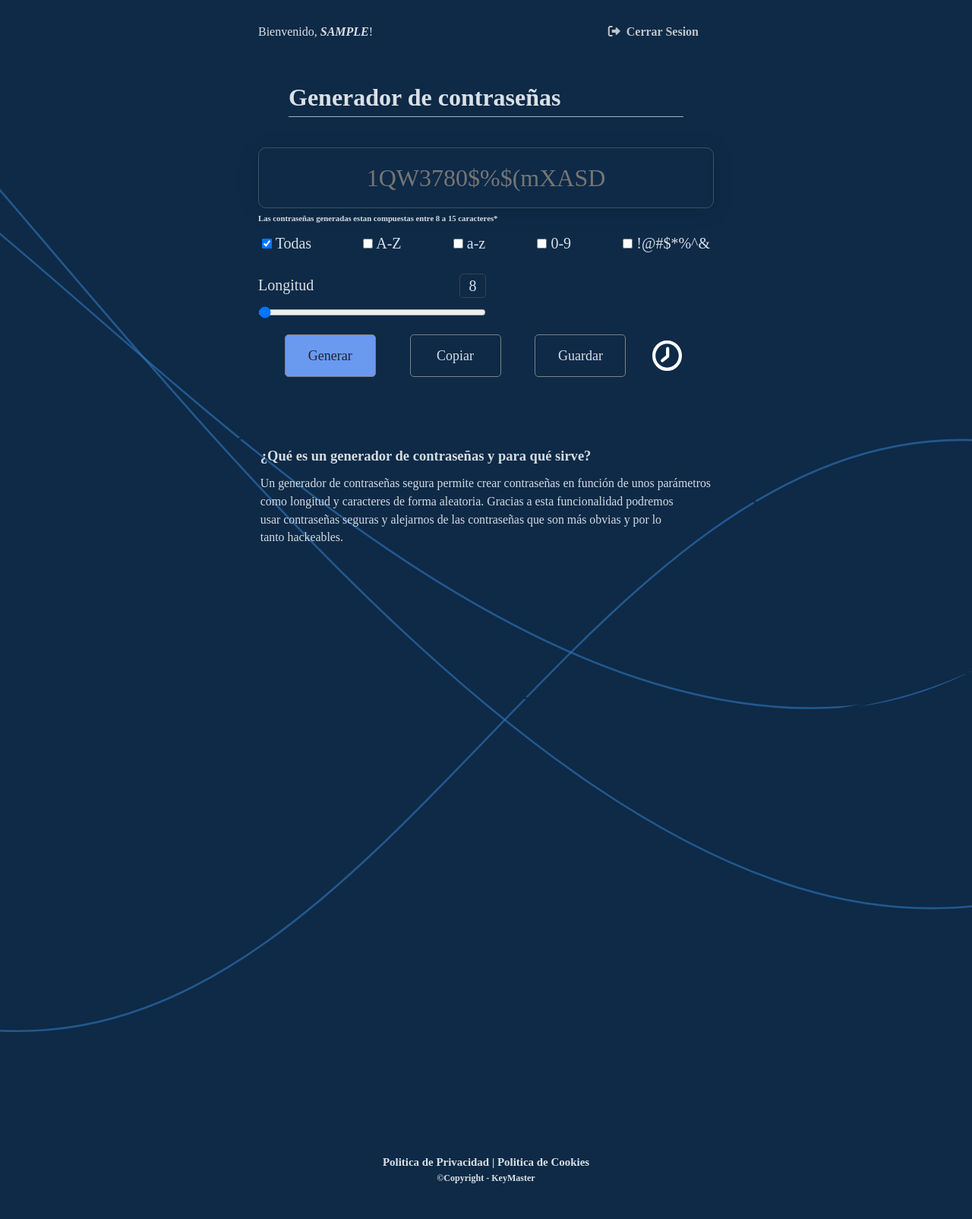
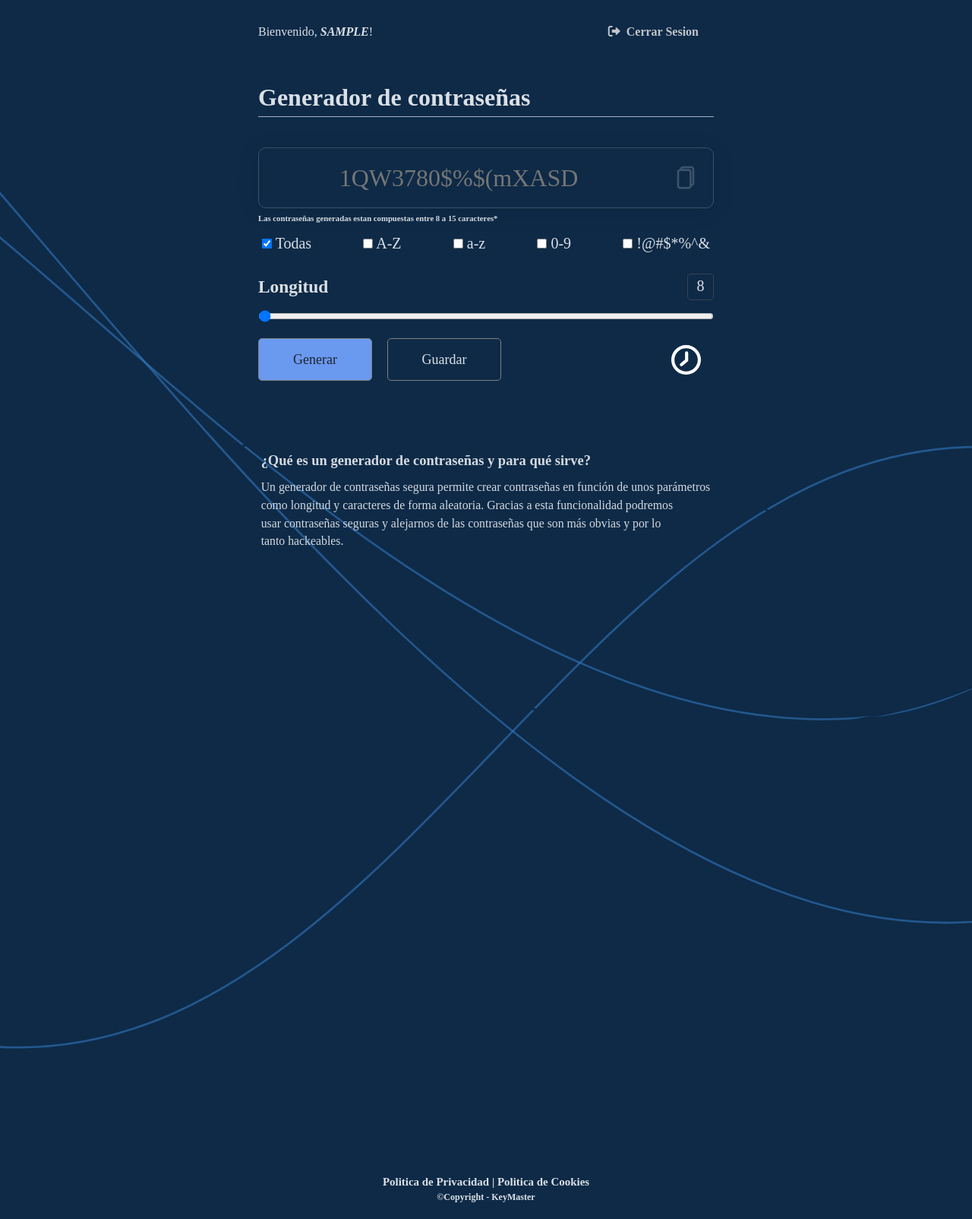
Before and after one commit to DarielsMtz/KeyMaster, a PHP site: page /generador.php in a window 1280 px wide. Shown: the whole page at 76% size. Before the commit the page ends 1557 px from the top, so only its background shows below. Run offline with PHP 8.4, Linux system fonts and the light colour scheme; the visitor is signed in with stand-in values (Sample User, id 1).

Commit message:
Retoque en los estilos

```diff
--- a/css/style.css
+++ b/css/style.css
@@ -14,6 +14,7 @@
     url("../font/HexosItalic.woff") format("woff");
 }
 
+/* -------------------------------------------- */
 /* Variables */
 :root {
   /* colores */
@@ -34,7 +35,9 @@
   --tamano-minimo: 1200px;
   --tamano-maximo: 1920px;
 }
+/* -------------------------------------------- */
 
+/* -------------------------------------------- */
 /* Animacion de vista */
 @keyframes show {
   from {
@@ -46,17 +49,15 @@
     scale: 100%;
   }
 }
-/* ******************************** */
+/* -------------------------------------------- */
 
-/* *********************************** */
-/* *** ESTILOS GENERALES *** */
-/* *********************************** */
-
+/* ============================================ */
+/* ESTILOS GENERALES */
+/* ============================================ */
 html {
-  font-family: "HexosR" "serif";
+  /* font-family: "HexosR" "Arial"; */
   font-size: 1em;
   scroll-behavior: smooth;
-}
 
   /* Apartado del cuerpo de la pagina */
   body {
@@ -105,6 +106,7 @@ body {
 
           &:hover {
             color: var(--color-amarillo-suave);
+          }
         }
       }
     }
@@ -512,23 +514,22 @@ body {
 /* Apartado del contenido de la pagina del generador (generador.html) */
 #body__generador {
   height: 100%;
-  background-image: url(../svg/lineas_fondo.svg);
+  background-image: url(../svg/lineas_fondo.svg) cover;
+  background-position: left top;
   background-repeat: no-repeat;
-  background-size: cover;
-  background-position: left top;
 
   & #generador {
     width: 600px;
     overflow: visible !important;
-    gap: 80px;
+    gap: 100px;
 
     /* Apartado del main */
     & .generador__main {
       padding: 20px 0;
-      /* border: 1px solid red; */
 
       & h6 {
         margin: 5px 0;
+        font-family: "HexosI" "serif";
       }
 
       /* Apartado de la sesion */
@@ -564,8 +565,9 @@ body {
 
       /* Apartado del encabezado */
       & .generador__main-header {
+        width: 100%;
         height: 50px;
-        margin: 40px;
+        margin: 40px 0;
         border-bottom: 1px solid var(--color-gris);
       }
 
@@ -598,6 +600,17 @@ body {
             outline: none;
           }
         }
+
+        /* Apartado del boton copiar */
+        & .genarador__main-contrasena-btn_copiar {
+          border: none;
+          cursor: pointer;
+          opacity: 0.2;
+
+          &:hover {
+            opacity: 0.6;
+          }
+        }
       }
 
       /* Apartado de opciones */
@@ -617,8 +630,8 @@ body {
         & article {
           display: flex;
           flex-direction: column;
-          gap: 10px 0;
-          width: 50%;
+          gap: 12px 0;
+          width: 100%;
 
           & label {
             display: flex;
@@ -641,15 +654,20 @@ body {
       /* Apartado de los botones */
       & .generador__main-botones {
         display: flex;
-        justify-content: space-evenly;
+        justify-content: space-between;
         align-items: center;
 
+        & article {
+          width: fit-content;
+          display: flex;
+          gap: 20px;
+        }
+
+        /* Estilos para el boton de generar */
         .generar,
-        .copiar,
         .guardar {
-          width: 120px;
+          width: 150px;
           height: auto;
-          margin: 0 10px;
           cursor: pointer;
           border-radius: 5px;
           font-size: 18px;
@@ -660,26 +678,25 @@ body {
           }
         }
 
+        /* Estilos para el boton de generar */
         .generar {
           background-color: #6a99f0;
           color: var(--color-azul-marino);
         }
 
-        /* .guardar {
-        } */
+        /* Apartado del mensaje del boton de historial */
+        .generador__main-botones-tooltip {
+          position: relative;
+          display: inline-block;
 
+          /* Estilos para el boton de historial */
           & #historial img {
             width: 70%;
           }
 
-        .generador__main-botones-tooltip {
-          position: relative;
-          display: inline-block;
-
           & .generador__main-botones-tooltiptext {
             visibility: hidden;
             width: 120px;
-            background-color: #333;
             color: #fff;
             text-align: center;
             border-radius: 6px;
@@ -691,6 +708,7 @@ body {
             margin-left: -60px;
             opacity: 0;
             transition: opacity 0.3s;
+            background-color: var(--color-azul-gris-claro);
           }
         }
 
@@ -748,10 +766,10 @@ body {
   /* Apartado del contenedor  */
   #privacidad,
   #cookies {
-    padding: 100px;
-
+    padding: var(--padding);
+    /* Apartado del main */
     & .privacidad__main {
-      width: 1200px;
+      max-width: 900px;
       height: auto;
 
       /* Apartado del texto */
@@ -762,13 +780,14 @@ body {
         box-shadow: 0 4px 30px rgba(0, 0, 0, 0.1);
         backdrop-filter: blur(2px);
         -webkit-backdrop-filter: blur(2px);
-        padding: 60px;
+        padding: 20px 40px;
 
         /* Apartado del icono equis */
         & .privacidad__main-equis,
         .cookies__main-equis {
           display: flex;
           justify-content: flex-end;
+          padding: var(--padding);
 
           & img {
             width: 40%;
@@ -805,6 +824,3 @@ body {
   }
 }
 /* ---------------------------------------------- */
-
-/* ---------------------------------------------- */
-/* Apartado del contenido de la pagina de politica de cookies */
--- a/generador.php
+++ b/generador.php
@@ -34,7 +34,9 @@ session_start();
     <link rel="shortcut icon" href="favicon.ico" type="image/x-icon" />
 
     <!-- Enlace de inconos de interfaz -->
-    <link rel="stylesheet" href="https://cdnjs.cloudflare.com/ajax/libs/font-awesome/6.2.0/css/all.min.css" integrity="sha512-xh6O/CkQoPOWDdYTDqeRdPCVd1SpvCA9XXcUnZS2FmJNp1coAFzvtCN9BmamE+4aHK8yyUHUSCcJHgXloTyT2A==" crossorigin="anonymous" referrerpolicy="no-referrer">
+    <link rel="stylesheet" href="https://cdnjs.cloudflare.com/ajax/libs/font-awesome/6.2.0/css/all.min.css"
+        integrity="sha512-xh6O/CkQoPOWDdYTDqeRdPCVd1SpvCA9XXcUnZS2FmJNp1coAFzvtCN9BmamE+4aHK8yyUHUSCcJHgXloTyT2A=="
+        crossorigin="anonymous" referrerpolicy="no-referrer">
 
     <!-- links de estilos -->
     <link rel="stylesheet" href="css/style.css" />
@@ -64,8 +66,14 @@ session_start();
             <!-- Apartado del campo de la contraseña -->
             <section class="generador__main-contrasena">
                 <article class="generador__main-contrasena-texto">
-                    <input type="text" id="password_vip" readonly placeholder="1QW3780$%$(mXASD" />
+                    <input type="text" id="password_vip" placeholder="1QW3780$%$(mXASD" readonly />
                 </article>
+
+                <!-- Boton de copiar -->
+                <button id="copiar" type="button" class="genarador__main-contrasena-btn_copiar">
+                    <img src="svg/Boton_copiar.svg" alt="Icono de copiar" />
+                </button>
+
             </section>
             <h6>Las contraseñas generadas estan compuestas entre 8 a 15 caracteres*</h6>
 
@@ -106,7 +114,7 @@ session_start();
             <section class="generador__main-longitudes">
                 <article>
                     <label>
-                        Longitud
+                        <h3>Longitud</h3>
                         <span id="valor_rango">8</span>
                     </label>
                     <input type="range" name="Longitud" id="longitud" value="8" min="8" max="15" />
@@ -115,19 +123,17 @@ session_start();
 
             <!-- Apartado de botones -->
             <section class="generador__main-botones">
+                <article>
                     <!-- Boton de generar -->
                     <button type="button" id="generar_vip" class="generar">
                         Generar
                     </button>
 
-                <!-- Boton de copiar -->
-                <button id="copiar" type="button" class="copiar">Copiar</button>
-
-
                     <!-- Boton de guardar contraseñas -->
                     <button type="button" id="guardar_contrasena" class="guardar">
                         Guardar
                     </button>
+                </article>
 
                 <!-- Boton de historial -->
                 <article class="generador__main-botones-tooltip">
@@ -136,6 +142,7 @@ session_start();
                     </a>
                     <div class="generador__main-botones-tooltiptext">Historial</div>
                 </article>
+
             </section>
 
             <!-- Apartado de informacion -->
@@ -201,7 +208,6 @@ session_start();
             <h6>&copy;Copyright - KeyMaster</h6>
         </footer>
     </div>
-    <script></script>
 </body>
 <script src="js/generador_vip.js"></script>
 
```
Also changed, not shown: cookies.html (+12 -5 lines), privacidad.html (+9 -3 lines), svg/Boton_copiar.svg (added), svg/Copiar.svg (deleted). Lines whose indentation alone changed are shown as unchanged.
